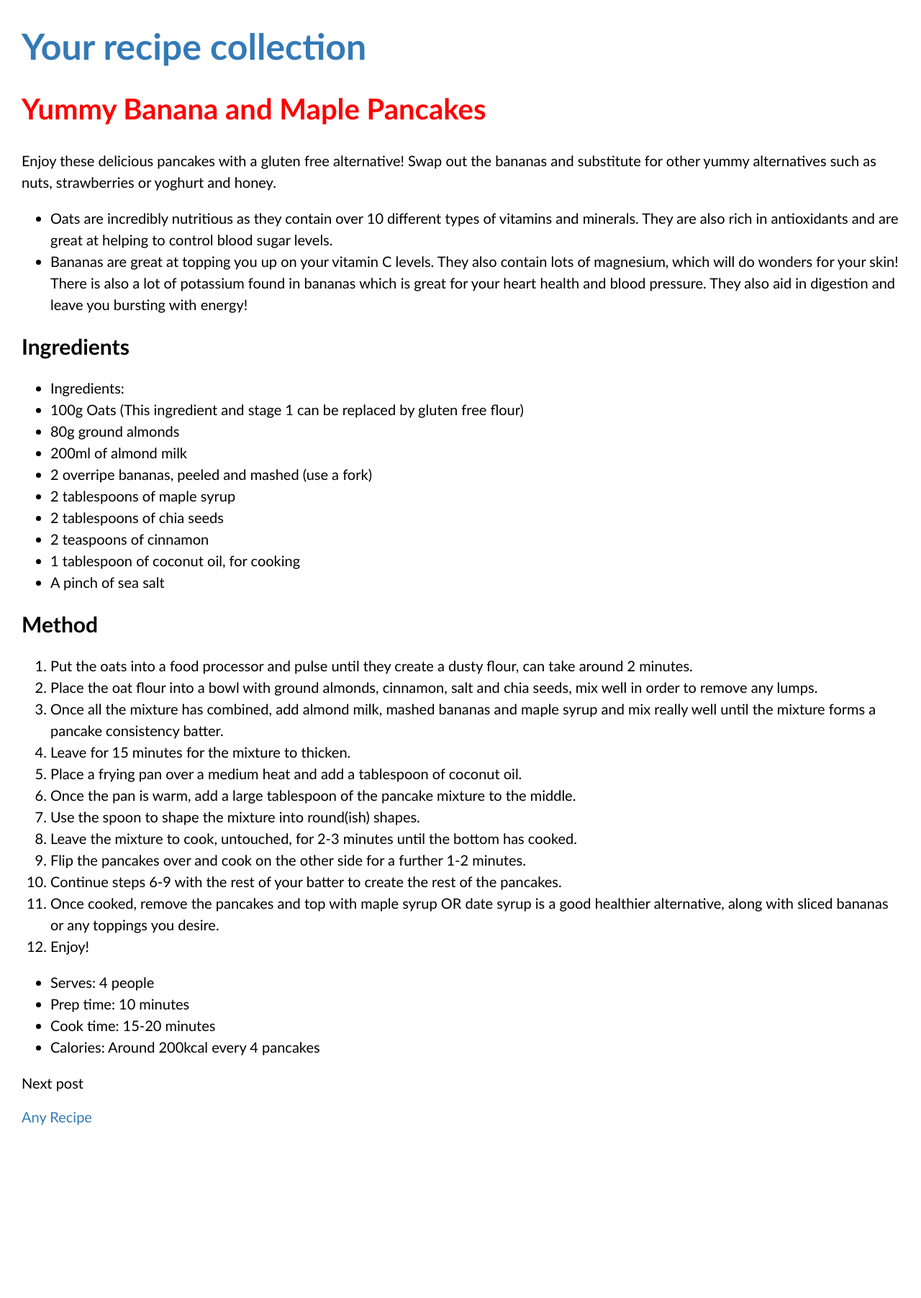
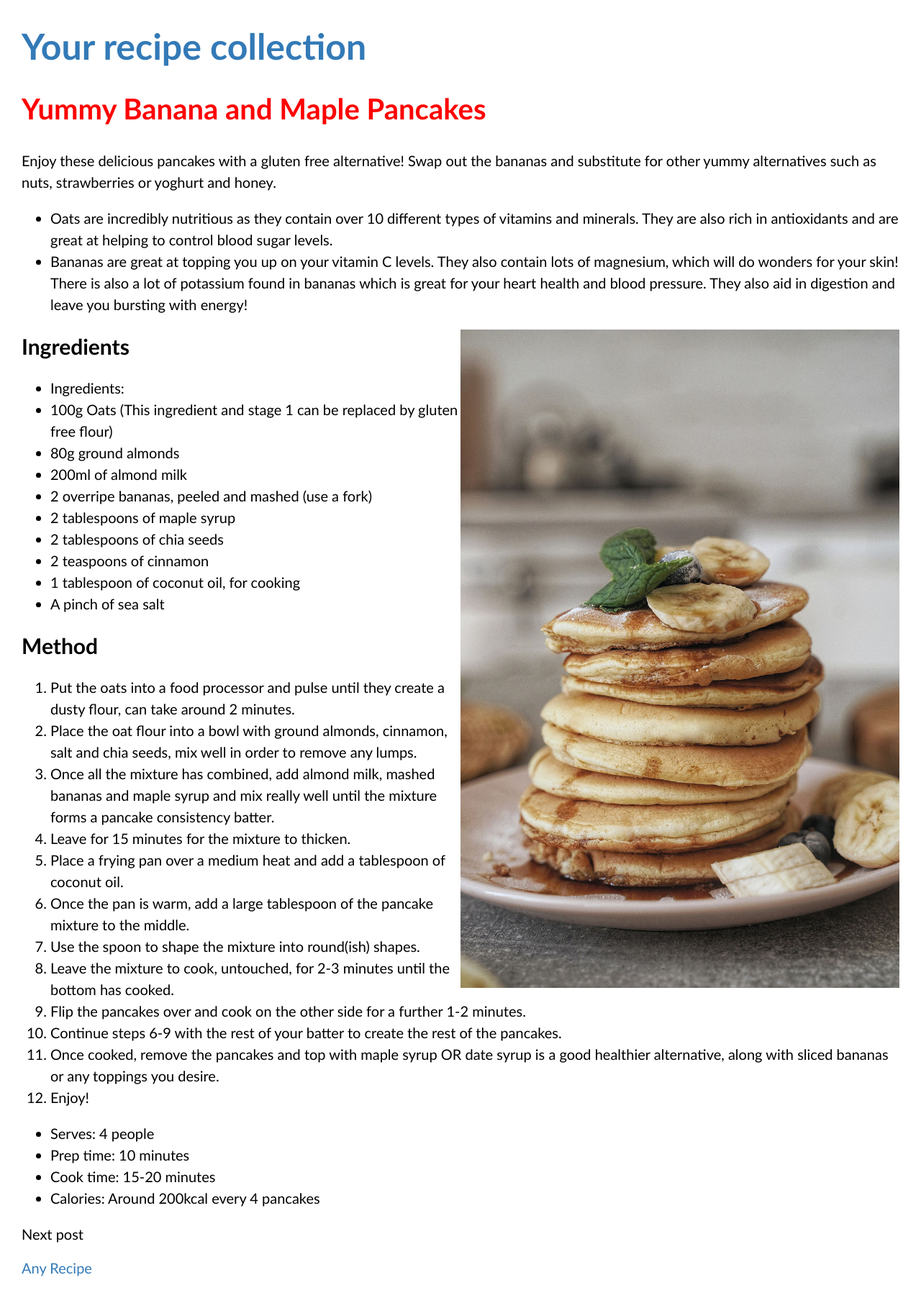
Before and after one commit to sunshinespeaks/sunshinespeaks.github.io, a Jekyll site: the page built from _recipes/recipe1.markdown, in a window 1280 px wide. Shown: the whole page at 72% size. Built offline with Jekyll 4.4.1, drawn with Linux system fonts in a browser that asks for light colours; before the commit the page ends 1594 px from its top, so only the background shows below that.

Commit message:
New recipe and image added

```diff
--- a/_recipes/recipe1.markdown
+++ b/_recipes/recipe1.markdown
@@ -23,7 +23,7 @@ Enjoy these delicious pancakes with a gluten free alternative! Swap out the bana
 
 <!--more-->
 
-
+[![Yummy Banana and Maple Pancakes ](/_uploads/bananapancakes-unsplashnew.jpg)](/_uploads/bananapancakes-unsplashnew.jpg)
 
 ## Ingredients
 
```
Also changed, not shown: _uploads/bananapancakes-unsplashnew.jpg (added), 1 other file.
